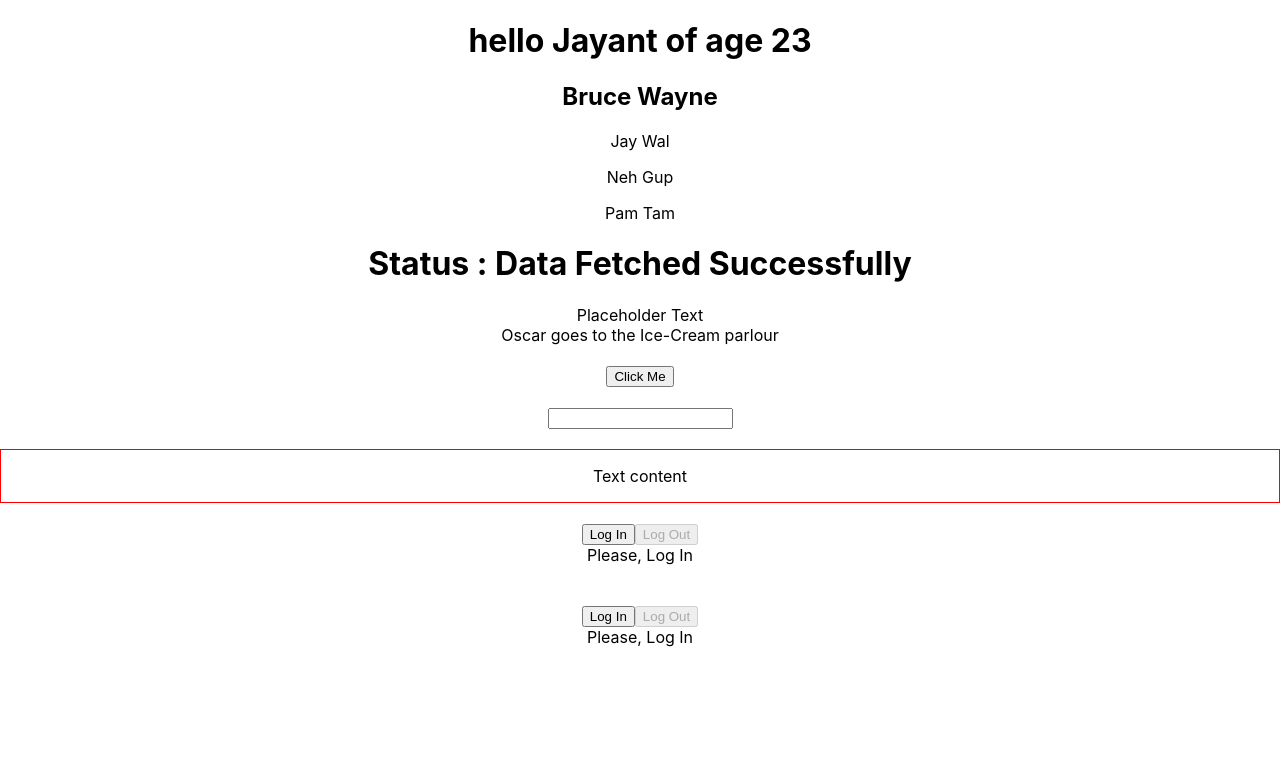
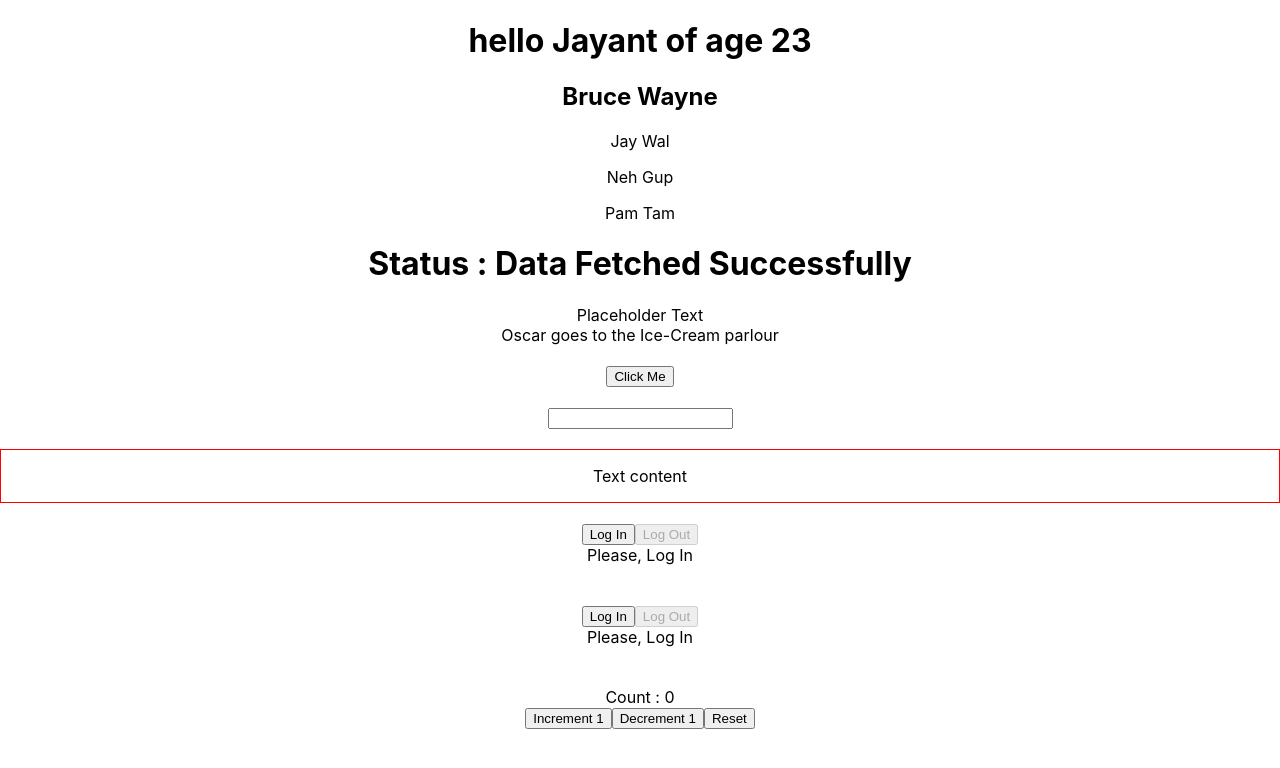
Before and after one commit to jayantwaldia/React-Typescript, a React (Create React App) app: page / in a window 1280 px wide. Shown: the top 768 px of the page. Built offline with nearby package versions, Linux system fonts and the light colour scheme.

Commit message:
discriminated unions in ts

```diff
--- a/src/App.tsx
+++ b/src/App.tsx
@@ -7,6 +7,7 @@
 import { Oscar } from "./components/Oscar";
 import { Person } from "./components/Person";
 import { PersonList } from "./components/PersonList";
+import { Counter } from "./components/state/Counter";
 import LoggedIn from "./components/state/LoggedIn";
 import User from "./components/state/User";
 import { Status } from "./components/Status";
@@ -60,6 +61,9 @@
       <br />
       <br />
       <User />
+      <br />
+      <br />
+      <Counter />
     </div>
   );
 }
--- /dev/null
+++ b/src/components/state/Counter.tsx
@@ -0,0 +1,48 @@
+import { useReducer } from "react"
+
+
+type CounterState = {
+    count: number
+}
+
+type UpdateAction = {
+    type: 'increment' | 'decrement'
+    payload: number
+}
+
+type ResetAction = {
+    type: 'reset'
+}
+
+type CounterAction = UpdateAction | ResetAction
+
+
+
+const initialState = { count: 0 }
+
+function reducer(state: CounterState, action: CounterAction) {
+    switch (action.type) {
+        case 'increment':
+            return { count: state.count + action.payload }
+        case 'decrement':
+            return { count: state.count - action.payload }
+        case 'reset':
+            return initialState
+        default:
+            return state
+    }
+}
+
+
+export const Counter = () => {
+    const [state, dispatch] = useReducer(reducer, initialState)
+    return (
+        <div>
+            Count : {state.count}
+            <br />
+            <button onClick={() => dispatch({ type: 'increment', payload: 1 })}>Increment 1</button>
+            <button onClick={() => dispatch({ type: 'decrement', payload: 1 })}>Decrement 1</button>
+            <button onClick={() => dispatch({ type: 'reset' })}>Reset</button>
+        </div>
+    )
+}
```
